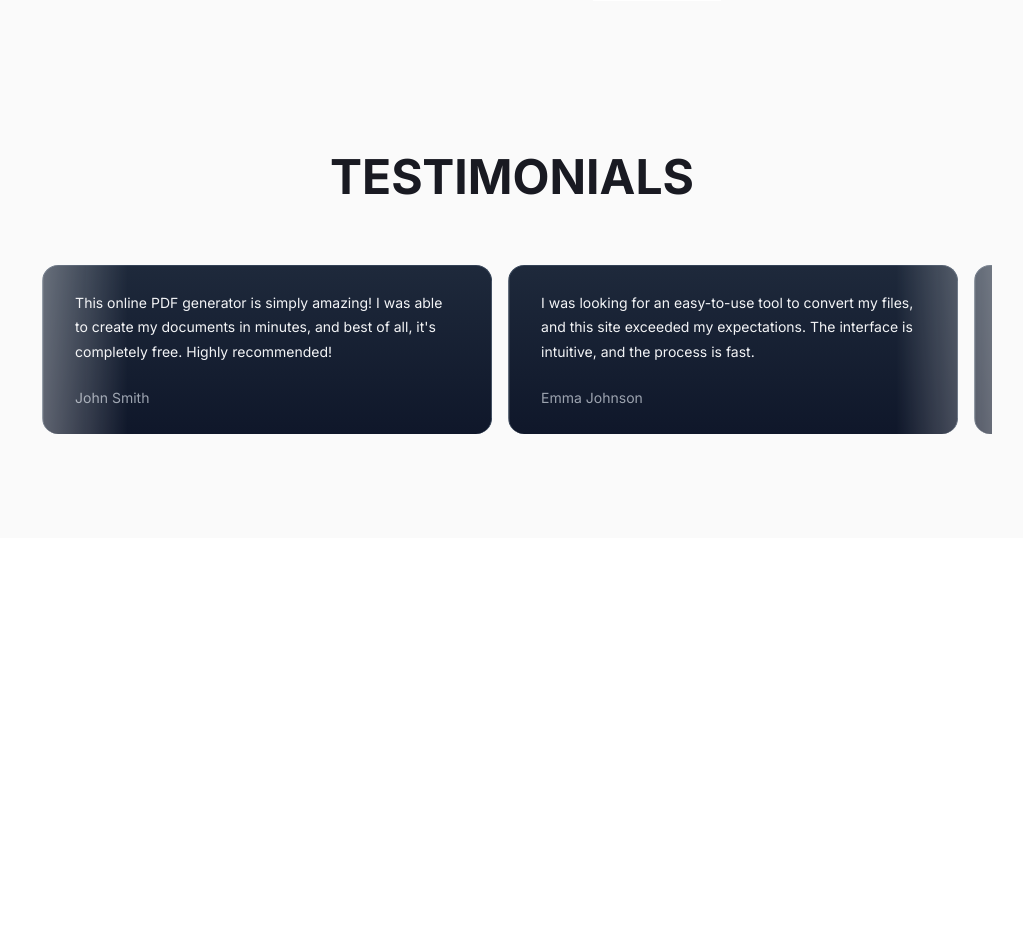
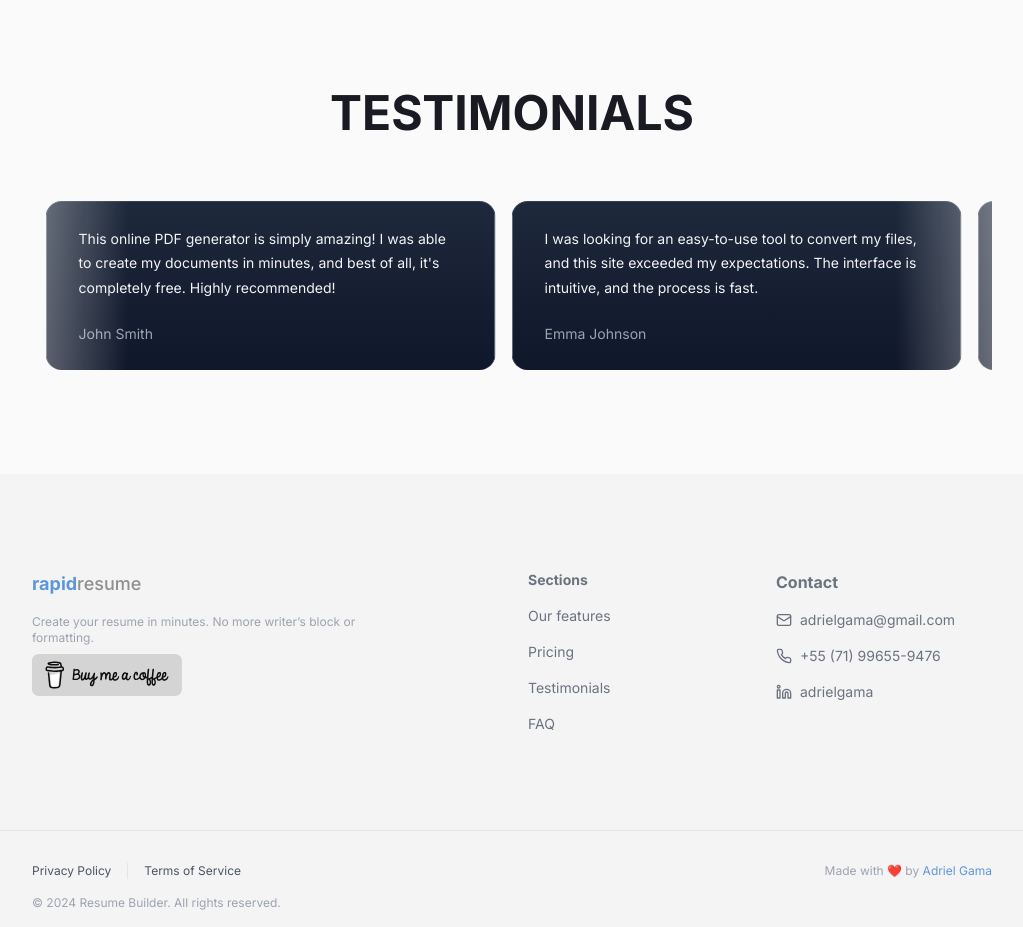
Before and after one commit to adrielgama/rapid-resume, a Next.js app: page / in a window 1280 px wide. Shown: the part 1563-2490 px from the top of the page, without its empty margins (128-1151 px from the left). Before the commit the page ends 2101 px from the top, so only its background shows below. Built offline with nearby package versions, Linux system fonts and the light colour scheme.

Commit message:
feat: footer section

```diff
--- a/src/app/page.tsx
+++ b/src/app/page.tsx
@@ -1,5 +1,6 @@
 import Header from '@/components/header'
 import {
+  FooterSection,
   HeroSection,
   OurFeaturesSection,
   PricingSection,
@@ -11,13 +12,14 @@ export default function Home() {
   return (
     <main className="flex min-h-screen flex-col items-center bg-zinc-50 dark:bg-dark-blue">
       <Header />
-      <div className="container h-full w-full max-w-5xl space-y-16 py-16">
+      <div className="container h-full w-full max-w-5xl space-y-4 py-16">
         <HeroSection />
         <StatisticsSection />
         <OurFeaturesSection />
         <PricingSection />
         <TestimonialsSection />
       </div>
+      <FooterSection />
     </main>
   )
 }
--- a/src/components/header.tsx
+++ b/src/components/header.tsx
@@ -21,8 +21,8 @@ function Header() {
       url: '#pricing',
     },
     {
-      name: 'Resources',
-      url: '#resources',
+      name: 'Testimonials',
+      url: '#testimonials',
     },
   ]
 
--- /dev/null
+++ b/src/components/home-components/footer.section.tsx
@@ -0,0 +1,145 @@
+import { Linkedin, Mail, Phone } from 'lucide-react'
+import Image from 'next/image'
+
+import BMCButton from '@public/images/bmc-button.svg'
+
+import Logo from '../logo'
+import { Separator } from '../ui/separator'
+
+function FooterSection() {
+  const year = new Date().getFullYear()
+
+  return (
+    <footer className="w-full bg-zinc-100 dark:bg-zinc-900">
+      <div className="container mx-auto grid max-w-5xl grid-cols-1 gap-8 py-16 md:grid-cols-4 lg:py-24">
+        <div className="col-span-2 space-y-4">
+          <Logo className="text-lg" />
+          <p className="mt-4 max-w-sm text-xs text-gray-400">
+            Create your resume in minutes. No more writer&rsquo;s block or
+            formatting.
+          </p>
+          <a
+            href="https://buymeacoffee.com/adrielgama"
+            target="_blank"
+            rel="noopener noreferrer"
+          >
+            <Image
+              src={BMCButton}
+              alt="Buy me a coffee"
+              width={150}
+              height={150}
+              className="mt-2 grayscale transition-all duration-300 hover:grayscale-0"
+            />
+          </a>
+        </div>
+        <div className="col-span-1 text-sm">
+          <h3 className="mb-4 font-bold text-gray-500 dark:text-gray-200">
+            Sections
+          </h3>
+
+          <ul className="space-y-4 text-sm text-gray-500 dark:text-gray-400">
+            <li>
+              <a
+                href="#features"
+                className="hover:text-light-blue hover:underline"
+              >
+                Our features
+              </a>
+            </li>
+            <li>
+              <a
+                href="#pricing"
+                className="hover:text-light-blue hover:underline"
+              >
+                Pricing
+              </a>
+            </li>
+            <li>
+              <a
+                href="#testimonials"
+                className="hover:text-light-blue hover:underline"
+              >
+                Testimonials
+              </a>
+            </li>
+            <li>
+              <a href="#" className="hover:text-light-blue hover:underline">
+                FAQ
+              </a>
+            </li>
+          </ul>
+        </div>
+        <div className="col-span-1">
+          <h3 className="mb-4 font-bold text-gray-500 dark:text-gray-200">
+            Contact
+          </h3>
+          <ul className="space-y-4 text-sm text-gray-500 dark:text-gray-400">
+            <li className="flex items-center">
+              <Mail size={16} className="mr-2" />
+              <a
+                href="mailto:adrielgama@gmail.com"
+                target="_blank"
+                rel="noopener noreferrer"
+                className="hover:text-light-blue hover:underline"
+              >
+                adrielgama@gmail.com
+              </a>
+            </li>
+            <li className="flex items-center">
+              <Phone size={16} className="mr-2" />
+              <a
+                href="tel:+5571996559476"
+                target="_blank"
+                rel="noopener noreferrer"
+                className="hover:text-light-blue hover:underline"
+              >
+                +55 (71) 99655-9476
+              </a>
+            </li>
+            <li className="flex items-center">
+              <Linkedin size={16} className="mr-2" />
+              <a
+                href="https://linkedin.com/in/adrielgama"
+                target="_blank"
+                rel="noopener noreferrer"
+                className="hover:text-light-blue hover:underline"
+              >
+                adrielgama
+              </a>
+            </li>
+          </ul>
+        </div>
+      </div>
+      <Separator />
+      <div className="container grid max-w-5xl grid-cols-1 place-content-center py-4 text-center lg:grid-cols-2 lg:text-start">
+        <div className="text-xs text-gray-400">
+          <div className="my-2 flex justify-center gap-4 py-2 text-gray-600 lg:justify-start">
+            <p className="cursor-pointer hover:text-light-blue hover:underline">
+              Privacy Policy
+            </p>
+            <Separator orientation="vertical" className="h-4" />
+            <p className="cursor-pointer hover:text-light-blue hover:underline">
+              Terms of Service
+            </p>
+          </div>
+          <p>&copy; {year} Resume Builder. All rights reserved.</p>
+        </div>
+        <div className="mt-1 text-xs text-gray-400 lg:mt-4 lg:text-right">
+          <p>
+            Made with ❤️ by{' '}
+            <a
+              href="https://adrielgama.dev"
+              target="_blank"
+              rel="noopener noreferrer"
+              className="text-light-blue hover:underline"
+            >
+              Adriel Gama
+            </a>
+          </p>
+        </div>
+      </div>
+    </footer>
+  )
+}
+
+export default FooterSection
--- a/src/components/home-components/index.ts
+++ b/src/components/home-components/index.ts
@@ -1,5 +1,6 @@
+export { default as FooterSection } from './footer.section'
 export { default as HeroSection } from './hero.section'
 export { default as OurFeaturesSection } from './our-features.section'
+export { default as PricingSection } from './pricing.section'
 export { default as StatisticsSection } from './statistics.section'
-export { default as PricingSection } from './pricing.section'
 export { default as TestimonialsSection } from './testimonials.section'
--- a/src/components/home-components/our-features.section.tsx
+++ b/src/components/home-components/our-features.section.tsx
@@ -74,7 +74,7 @@ function OurFeatures() {
   const [selectedFeature, setSelectedFeature] = React.useState(features[0])
 
   return (
-    <section id="features" className="grid grid-cols-2 gap-4">
+    <section id="features" className="grid grid-cols-2 gap-4 py-16">
       <div className="flex flex-col justify-evenly rounded-md">
         <div className="space-y-4">
           <span className="text-xs font-bold uppercase text-light-blue">
--- a/src/components/home-components/testimonials.section.tsx
+++ b/src/components/home-components/testimonials.section.tsx
@@ -30,7 +30,7 @@ const testimonials = [
 
 function TestimonialsSection() {
   return (
-    <section>
+    <section id="testimonials">
       <h1 className="py-6 text-center text-3xl font-bold uppercase text-dark-blue dark:text-white lg:text-5xl">
         Testimonials
       </h1>
```
